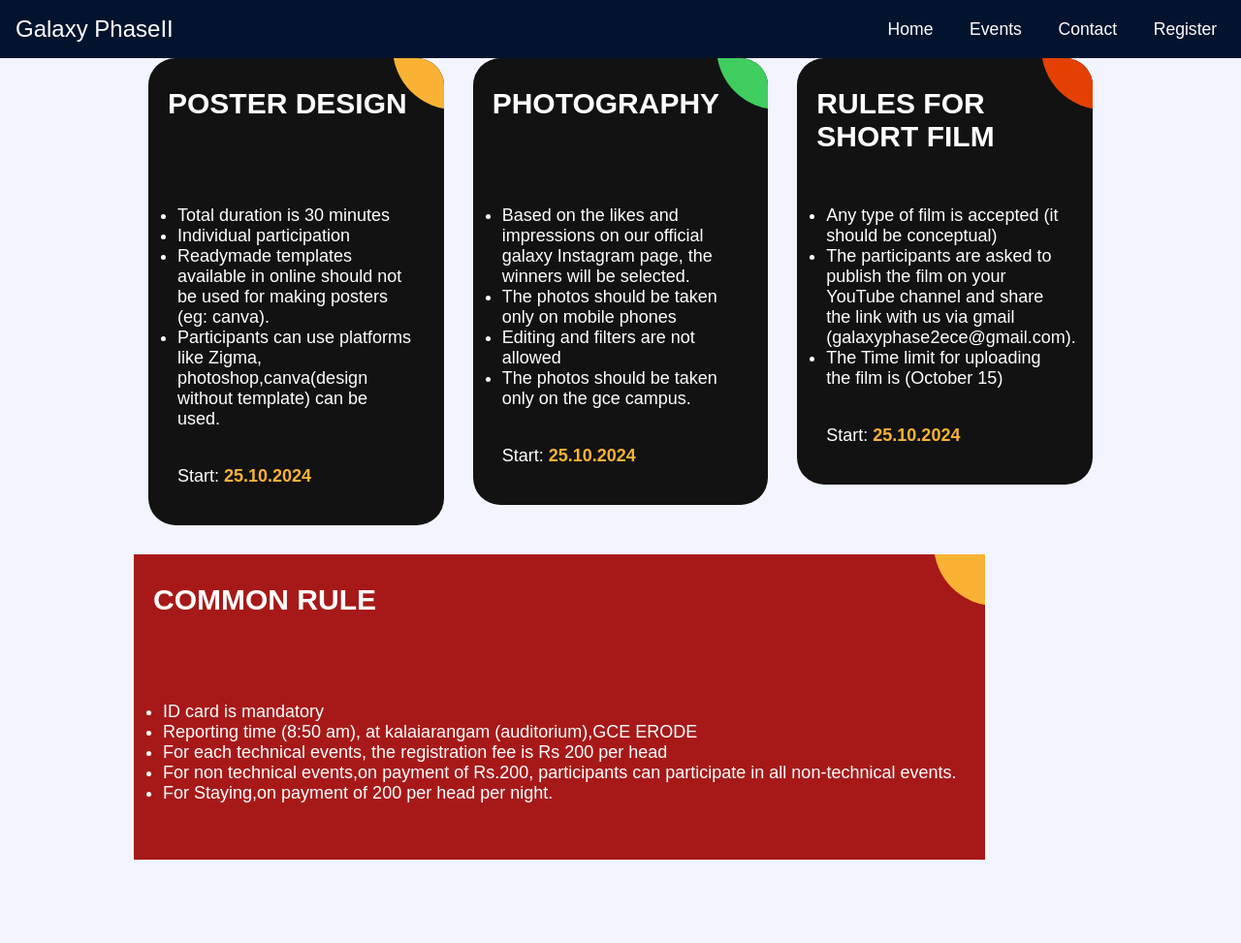
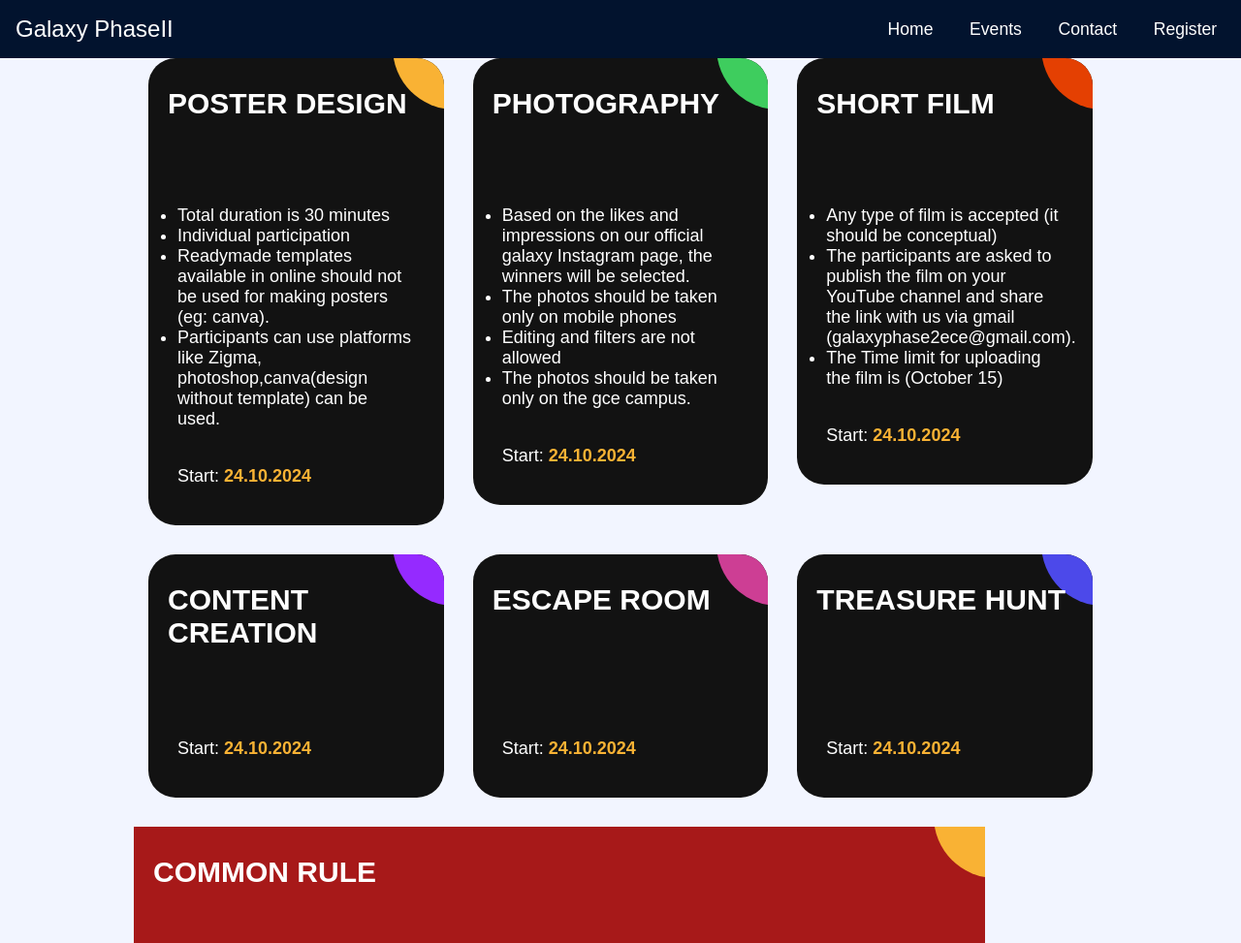
Before and after one commit to princekaif/Galaxy-Phase-II, a plain HTML site: page non-technical-events.html in a window 1280 px wide. Shown: the top 973 px of the page at 97% size. Before the commit the page ends 897 px from the top, so only its background shows below. Drawn offline with Linux system fonts and the light colour scheme.

Commit message:
Add files via upload

```diff
--- a/non-technical-events.html
+++ b/non-technical-events.html
@@ -62,7 +62,7 @@
           <div class="ag-courses-item_date-box">
             Start:
             <span class="ag-courses-item_date">
-              25.10.2024
+              24.10.2024
             </span>
           </div>
         </a>
@@ -105,7 +105,7 @@
           <div class="ag-courses-item_date-box">
             Start:
             <span class="ag-courses-item_date">
-              25.10.2024
+              24.10.2024
             </span>
           </div>
         </a>
@@ -115,7 +115,7 @@
           <div class="ag-courses-item_bg"></div>
 
           <div class="ag-courses-item_title">
-            RULES FOR SHORT FILM
+             SHORT FILM
 
 
           </div>
@@ -146,7 +146,73 @@
           <div class="ag-courses-item_date-box">
             Start:
             <span class="ag-courses-item_date">
-              25.10.2024
+              24.10.2024
+            </span>
+          </div>
+        </a>
+      </div>
+      <div class="ag-courses_item">
+        <a href="#" class="ag-courses-item_link">
+          <div class="ag-courses-item_bg"></div>
+
+          <div class="ag-courses-item_title">
+            CONTENT CREATION
+
+
+          </div>
+          <div class="ag-courses-item_date-box">
+
+          </div>
+          <br>
+
+          <div class="ag-courses-item_date-box">
+            Start:
+            <span class="ag-courses-item_date">
+              24.10.2024
+            </span>
+          </div>
+        </a>
+      </div>
+      <div class="ag-courses_item">
+        <a href="#" class="ag-courses-item_link">
+          <div class="ag-courses-item_bg"></div>
+
+          <div class="ag-courses-item_title">
+           ESCAPE ROOM
+
+
+          </div>
+          <div class="ag-courses-item_date-box">
+
+          </div>
+          <br>
+
+          <div class="ag-courses-item_date-box">
+            Start:
+            <span class="ag-courses-item_date">
+              24.10.2024
+            </span>
+          </div>
+        </a>
+      </div>
+      <div class="ag-courses_item">
+        <a href="#" class="ag-courses-item_link">
+          <div class="ag-courses-item_bg"></div>
+
+          <div class="ag-courses-item_title">
+         TREASURE HUNT
+
+
+          </div>
+          <div class="ag-courses-item_date-box">
+
+          </div>
+          <br>
+
+          <div class="ag-courses-item_date-box">
+            Start:
+            <span class="ag-courses-item_date">
+              24.10.2024
             </span>
           </div>
         </a>
```
